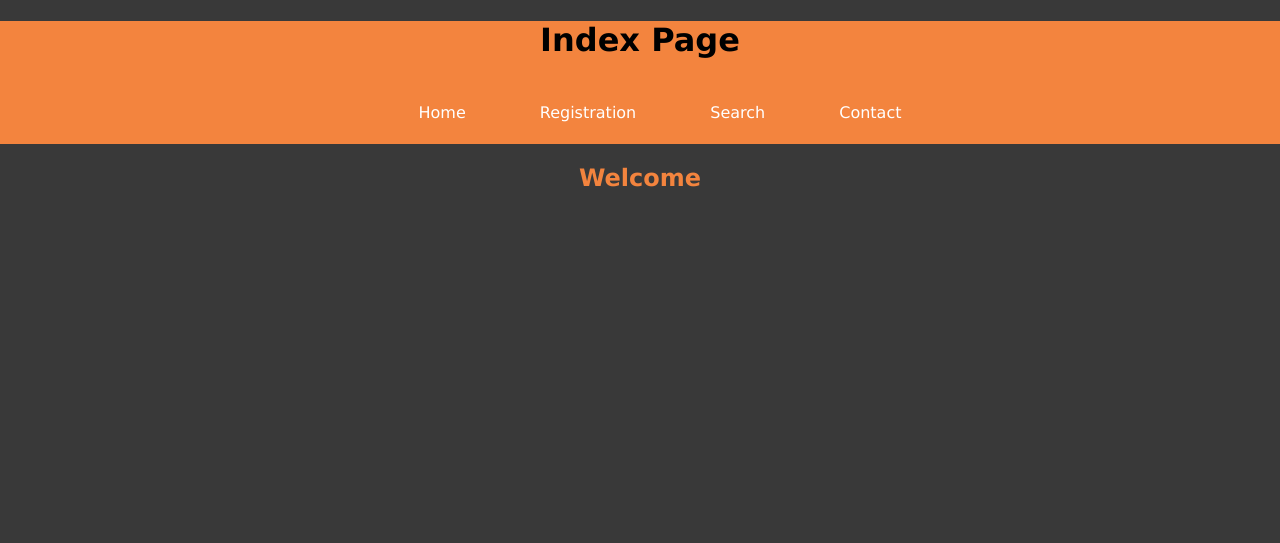
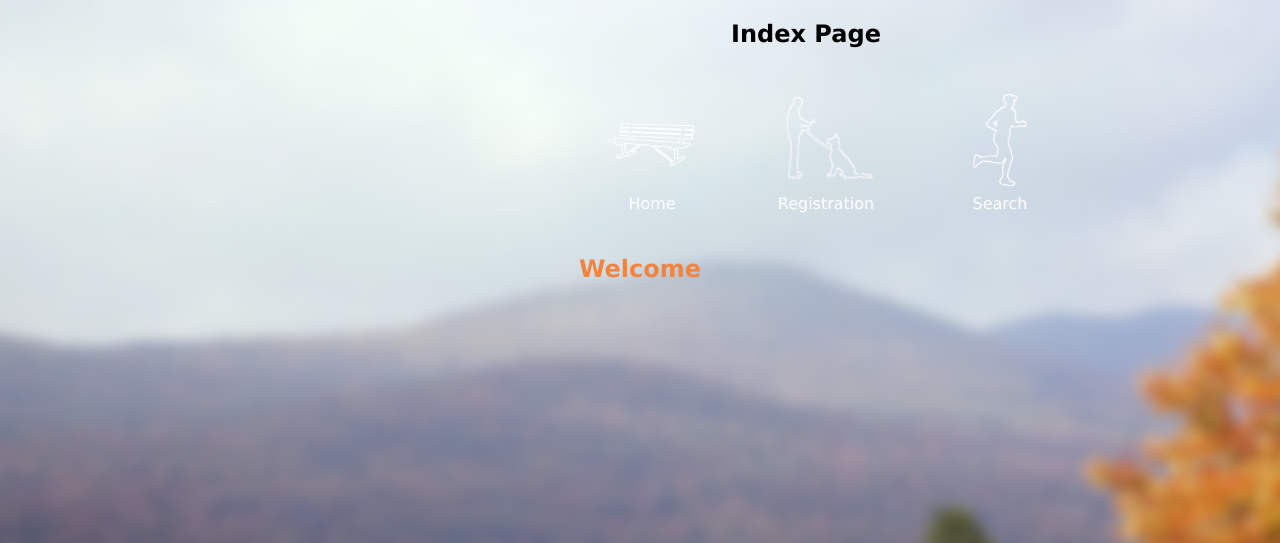
Before and after one commit to bengmartin/CAB230-Project, a PHP site: page / in a window 1280 px wide. Shown: the top 543 px of the page. Run offline with PHP 8.4, Linux system fonts and the light colour scheme.

Commit message:
Design change and PHP
Made all HTML files into php, and created a php file for the menu bar for simplicity. Made multiple Design changes to menu and background.

```diff
--- a/index.html
+++ /dev/null
@@ -1,20 +0,0 @@
-<!DOCTYPE HTML>
-<html>
-<head>
-    <link rel="stylesheet" type="text/css" href="mystylesheet.css">
-    <script type="text/javascript" src="myscript.js"></script>
-    <title>Index Page</title>
-</head>
-<body>
-  <div id="headBox">
-    <h1>Index Page</h1>
-    <ul id="navlist">
-      <li><a href="index.html">Home</a></li>
-      <li><a href="registration.html">Registration</a></li>
-      <li><a href="search.html">Search</a></li>
-      <li><a href="#about">Contact</a></li>
-    </ul>
-  </div>
-    <h2>Welcome</h2>
-</body>
-</html>
--- /dev/null
+++ b/index.php
@@ -0,0 +1,12 @@
+<!DOCTYPE HTML>
+<html>
+<head>
+    <link rel="stylesheet" type="text/css" href="mystylesheet.css">
+    <script type="text/javascript" src="myscript.js"></script>
+    <title>Index Page</title>
+</head>
+<body>
+  <?php include 'menu.php'; ?>
+    <h2>Welcome</h2>
+</body>
+</html>
--- /dev/null
+++ b/info.php
@@ -0,0 +1 @@
+&lt;?php phpinfo(); ?&gt;
--- /dev/null
+++ b/menu.php
@@ -0,0 +1,8 @@
+  <nav>
+    <h1>Index Page</h1>
+    <ul id="navlist">
+      <li><a href="index.php"><img width="100" height="100" src="bench_outline.png"><br />Home</a></li>
+      <li><a href="registration.php"><img width="100" height="100" src="dogwalk_outline.png"><br />Registration</a></li>
+      <li><a href="search.php"><img width="100" height="100" src="jogging_outline.png"><br />Search</a></li>
+    </ul>
+  </nav>
--- a/mystylesheet.css
+++ b/mystylesheet.css
@@ -1,17 +1,28 @@
-#headBox{
+html{
+     background-image: url("background-image_blur.jpg");
+}
+
+#box1  {
     background-color: #f3843E;
+    width: 40%;
+    margin-left: 550px;
+    margin-right: 120px;
+}
+
+nav{
+    width: 40%;
+    margin-left: 550px;
+    margin-right: 120px;
+
 }
 
 #navlist a{
-    background-color: #f3843E;
     color: white;
     padding: 10px 25px;
-    text-align: 40%;
     text-decoration: none;
     display: inline-block;
 }
 body {
-    background-color: #393939;
     font-family: Verdana,Geneva,Arial,Helvetica,sans-serif;
     margin: 0px;
     text-align: center;
```
Also changed, not shown: regFinish.html (deleted, +0 -19 lines), regFinish.php (added, +11 -0 lines), registration.php (renamed from registration.html, +1 -9 lines), result_item.php (renamed from result_item.html, +1 -9 lines), result_item_two.php (renamed from result_item_two.html, +1 -9 lines), results.php (renamed from results.html, +1 -9 lines), search.php (renamed from search.html, +1 -9 lines), background-image.jpg (added), background-image_blur.jpg (added), bench_outline.png (added), dogwalk_outline.png (added), jogging_outline.png (added).
